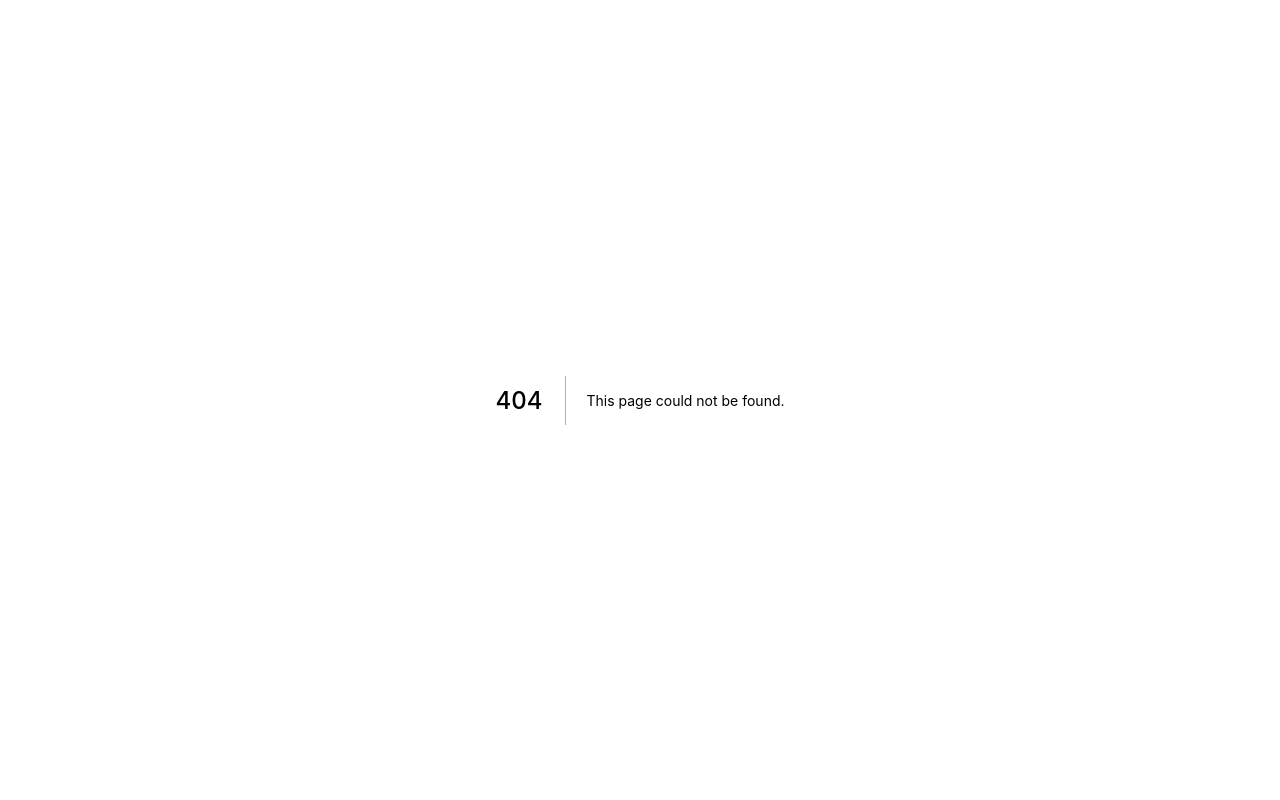
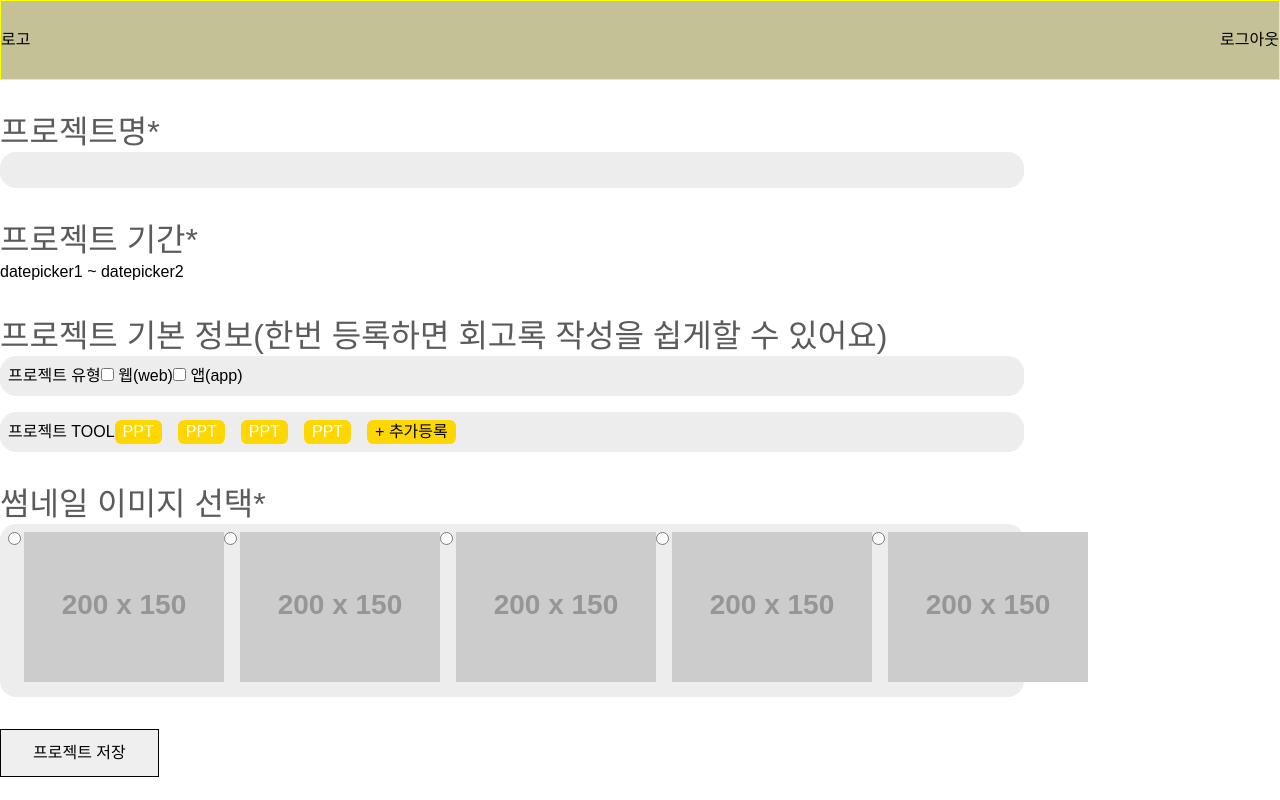
Before and after one commit to bside10th-team5/bside10th-team5-Frontend, a Next.js app: page /addproject in a window 1280 px wide. Before the commit this address had no page. Built offline with nearby package versions, Linux system fonts and the light colour scheme.

Commit message:
feat: ST 페이지 레이아웃 추가

```diff
--- /dev/null
+++ b/pages/addproject/index.js
@@ -0,0 +1 @@
+export { default } from "../../src/components/addProjectPage";
--- /dev/null
+++ b/src/components/addProjectPage/AddProjectPage.jsx
@@ -0,0 +1,78 @@
+import { useRouter } from "next/router";
+import React from "react";
+import MediumBtn from "../elements/MediumBtn";
+import RadioWithImg from "../elements/RadioWithImg";
+import { Gnb, Tag, WideWrapper } from "../elements/Wrapper.style";
+import { Box, Row, Title } from "./AddProjectPage.style";
+
+const AddProjectPage = () => {
+  const router = useRouter();
+
+  const onClickSave = () => {
+    //TODO: 저장하고 id 받아서 이동
+    router.push("/writing/exampleid");
+  };
+
+  const onClickLogout = () => {
+    router.push("/");
+  };
+
+  return (
+    <WideWrapper>
+      <Gnb theme={{ isVisible: true }}>
+        <div>로고</div>
+        <div onClick={onClickLogout}>로그아웃</div>
+      </Gnb>
+      <section style={{ marginTop: "7rem" }}>
+        <Row>
+          <Title>프로젝트명*</Title>
+          <Box>
+            <input
+              style={{ border: "none", backgroundColor: "transparent", width: "100%", height: "100%" }}
+              type="text"
+            />
+          </Box>
+        </Row>
+        <Row>
+          <Title>프로젝트 기간*</Title>
+          <div>
+            <span>datepicker1</span> ~ <span>datepicker2</span>
+          </div>
+        </Row>
+        <Row>
+          <Title>프로젝트 기본 정보(한번 등록하면 회고록 작성을 쉽게할 수 있어요)</Title>
+          <Box>
+            <span>프로젝트 유형</span>
+            <label>
+              <input type="checkbox" name="color" value="web" /> 웹(web)
+            </label>
+            <label>
+              <input type="checkbox" name="color" value="app" /> 앱(app)
+            </label>
+          </Box>
+          <Box>
+            <span>프로젝트 TOOL</span>
+            <Tag>PPT</Tag>
+            <Tag>PPT</Tag>
+            <Tag>PPT</Tag>
+            <Tag>PPT</Tag>
+            <Tag theme={{ color: "black" }}>+ 추가등록</Tag>
+          </Box>
+        </Row>
+        <Row>
+          <Title>썸네일 이미지 선택*</Title>
+          <Box>
+            <RadioWithImg src="https://via.placeholder.com/200x150.jpg" alt="샘플" name="샘플" value="샘플" />
+            <RadioWithImg src="https://via.placeholder.com/200x150.jpg" alt="샘플" name="샘플" value="샘플" />
+            <RadioWithImg src="https://via.placeholder.com/200x150.jpg" alt="샘플" name="샘플" value="샘플" />
+            <RadioWithImg src="https://via.placeholder.com/200x150.jpg" alt="샘플" name="샘플" value="샘플" />
+            <RadioWithImg src="https://via.placeholder.com/200x150.jpg" alt="샘플" name="샘플" value="샘플" />
+          </Box>
+        </Row>
+        <MediumBtn text="프로젝트 저장" onClick={onClickSave} />
+      </section>
+    </WideWrapper>
+  );
+};
+
+export default AddProjectPage;
--- /dev/null
+++ b/src/components/addProjectPage/AddProjectPage.style.js
@@ -0,0 +1,20 @@
+import styled from "styled-components";
+
+export const Title = styled.div`
+  font-size: 2rem;
+  line-height: 2.5rem;
+  color: #5d5a5a;
+`;
+
+export const Row = styled.div`
+  margin-bottom: 2rem;
+`;
+
+export const Box = styled.div`
+  background-color: #ededed;
+  border-radius: 1rem;
+  width: 80%;
+  display: flex;
+  padding: 0.5rem;
+  margin-bottom: 1rem;
+`;
--- /dev/null
+++ b/src/components/addProjectPage/index.js
@@ -0,0 +1 @@
+export { default } from "./AddProjectPage";
--- /dev/null
+++ b/src/components/elements/RadioWithImg.jsx
@@ -0,0 +1,34 @@
+import React from "react";
+import PropTypes from "prop-types";
+import styled from "styled-components";
+
+const Wrapper = styled.span`
+  position: relative;
+  padding-left: 1rem;
+
+  & input {
+    position: absolute;
+    top: 0;
+    left: 0;
+  }
+`;
+
+const RadioWithImg = ({ src, alt, name, value }) => {
+  return (
+    <Wrapper>
+      <label>
+        <input type="radio" name={name} value={value} />
+        <img src={src} alt={alt} />
+      </label>
+    </Wrapper>
+  );
+};
+
+export default RadioWithImg;
+
+RadioWithImg.propTypes = {
+  src: PropTypes.string,
+  alt: PropTypes.string,
+  name: PropTypes.string,
+  value: PropTypes.string,
+};
--- a/src/components/elements/Wrapper.js
+++ b/src/components/elements/Wrapper.style.js
@@ -15,7 +15,15 @@ export const Gnb = styled.header`
   align-items: center;
   width: 100%;
   height: 5rem;
-  background-color: green;
+  background-color: #c4c196;
   transform: ${(props) => (props.theme.isVisible ? "translateY(0%)" : "translateY(-100%)")};
   transition: all 400ms ease-in-out 0s;
 `;
+
+export const Tag = styled.span`
+  background-color: ${(props) => props.theme.backgroundColor || "gold"};
+  color: ${(props) => props.theme.color || "white"};
+  padding: 0 0.5rem;
+  border-radius: 0.4rem;
+  margin-right: 1rem;
+`;
--- a/src/state/index.js
+++ b/src/state/index.js
@@ -1,11 +1,11 @@
 import { atom } from "recoil";
 
 export const userProfileState = atom({
-  key: "userProfile",
+  key: "state/userProfile",
   default: "",
 });
 
 export const darkModeState = atom({
-  key: "darkmode",
+  key: "state/darkmode",
   default: false,
 });
```
